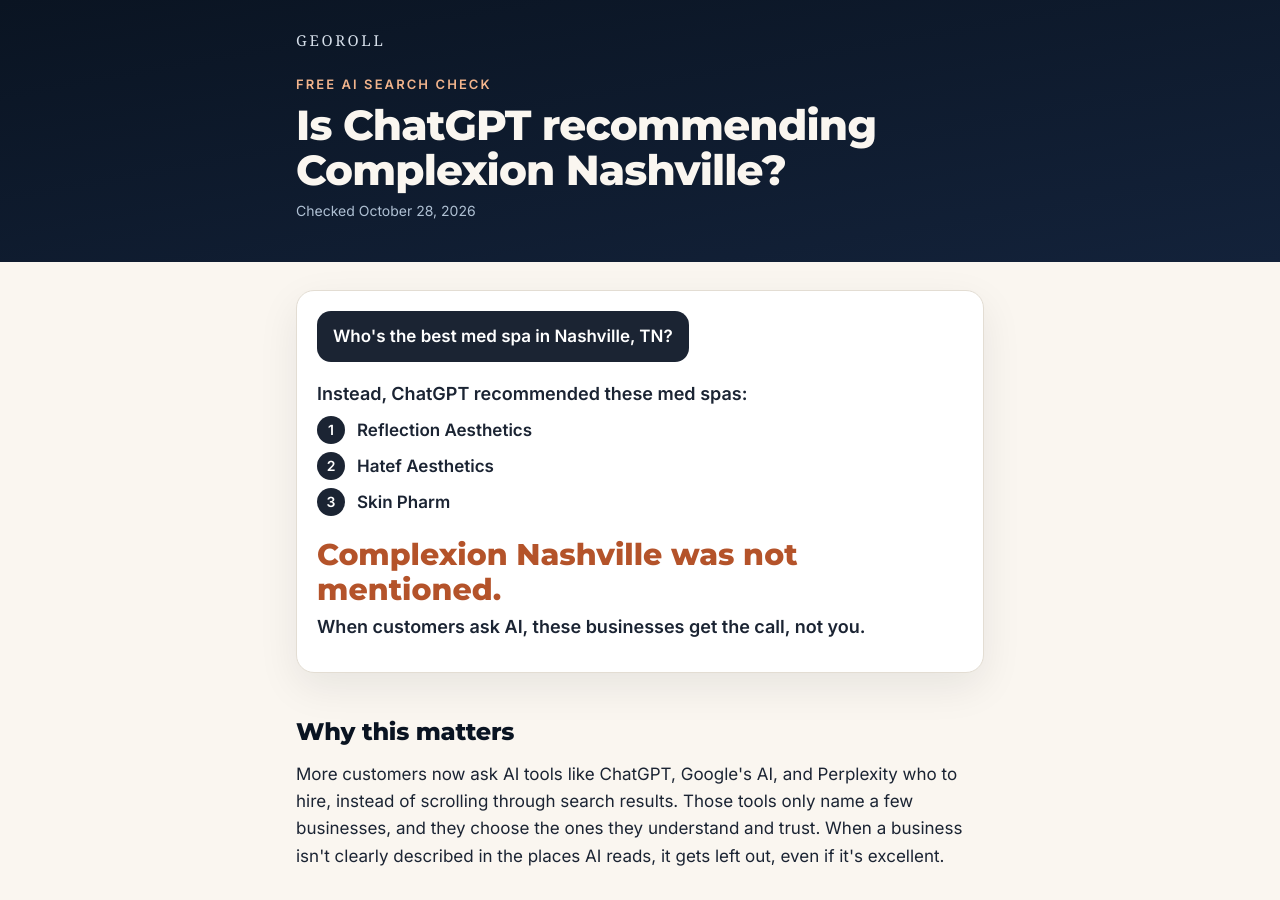
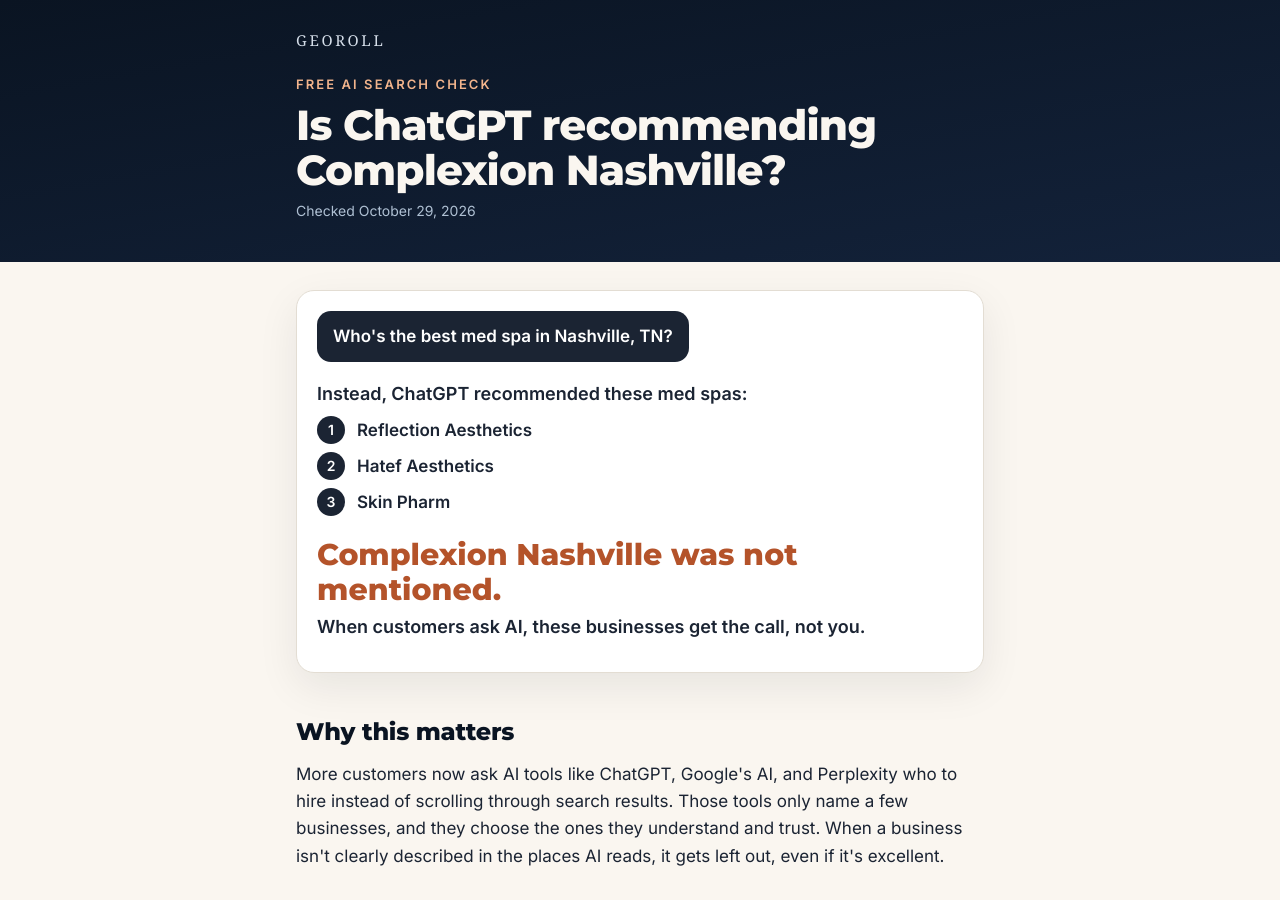
Before and after one commit to GeoRoll/geo-portal, a Jekyll site: the page built from audits/complexion-nashville-nashville-09853942d61f/index.html, in a window 1280 px wide and 1400 px high. Shown: the top 900 px of the window. Built offline with Jekyll 4.4.1, drawn with Linux system fonts in a browser that asks for light colours; some of the changed text lies outside the part shown.

Commit message:
Refresh audit Complexion Nashville

```diff
--- a/audits/complexion-nashville-nashville-09853942d61f/index.html
+++ b/audits/complexion-nashville-nashville-09853942d61f/index.html
@@ -37,14 +37,14 @@
 footer{color:var(--muted);font-size:13px;border-top:1px solid var(--line);padding-block:18px;margin-top:40px}
 </style></head><body>
 <header><div class="wrap"><div class="brand">GEOROLL</div><div class="eyebrow">Free AI search check</div>
-<h1>Is ChatGPT recommending Complexion Nashville?</h1><div class="date">Checked October 28, 2026</div></div></header>
+<h1>Is ChatGPT recommending Complexion Nashville?</h1><div class="date">Checked October 29, 2026</div></div></header>
 <main><div class="wrap">
 <div class="chat"><div class="q">Who&#x27;s the best med spa in Nashville, TN?</div>
 <div class="lbl">Instead, ChatGPT recommended these med spas:</div><ol><li><span class="num">1</span><span>Reflection Aesthetics</span></li><li><span class="num">2</span><span>Hatef Aesthetics</span></li><li><span class="num">3</span><span>Skin Pharm</span></li></ol>
 <div class="verdict">Complexion Nashville was not mentioned.</div><div class="lbl" style="margin-top:8px">When customers ask AI, these businesses get the call, not you.</div></div>
 
 <h2>Why this matters</h2>
-<p>More customers now ask AI tools like ChatGPT, Google's AI, and Perplexity who to hire, instead of scrolling through search results. Those tools only name a few businesses, and they choose the ones they understand and trust. When a business isn't clearly described in the places AI reads, it gets left out, even if it's excellent.</p>
+<p>More customers now ask AI tools like ChatGPT, Google's AI, and Perplexity who to hire instead of scrolling through search results. Those tools only name a few businesses, and they choose the ones they understand and trust. When a business isn't clearly described in the places AI reads, it gets left out, even if it's excellent.</p>
 
 <h2>How GeoRoll fixes it</h2>
 <ul class="fix">
@@ -58,5 +58,5 @@
 
 <div class="cta"><h2>Ready to be the business AI recommends?</h2><p>Try GeoRoll risk-free for 24 hours.</p><a class="btn" href="https://georoll.lemonsqueezy.com/checkout/buy/3d1cb329-b98d-4977-9238-4ab86fe7f325">Get Complexion Nashville recommended →</a></div>
 
-<footer>This check used ChatGPT with live web search on October 28, 2026. AI answers change over time and can differ by person and location. GeoRoll, Rollout LLC.</footer>
+<footer>This check used ChatGPT with live web search on October 29, 2026. AI answers change over time and can differ by person and location. GeoRoll, Rollout LLC.</footer>
 </div></main></body></html>{% endraw %}
```
